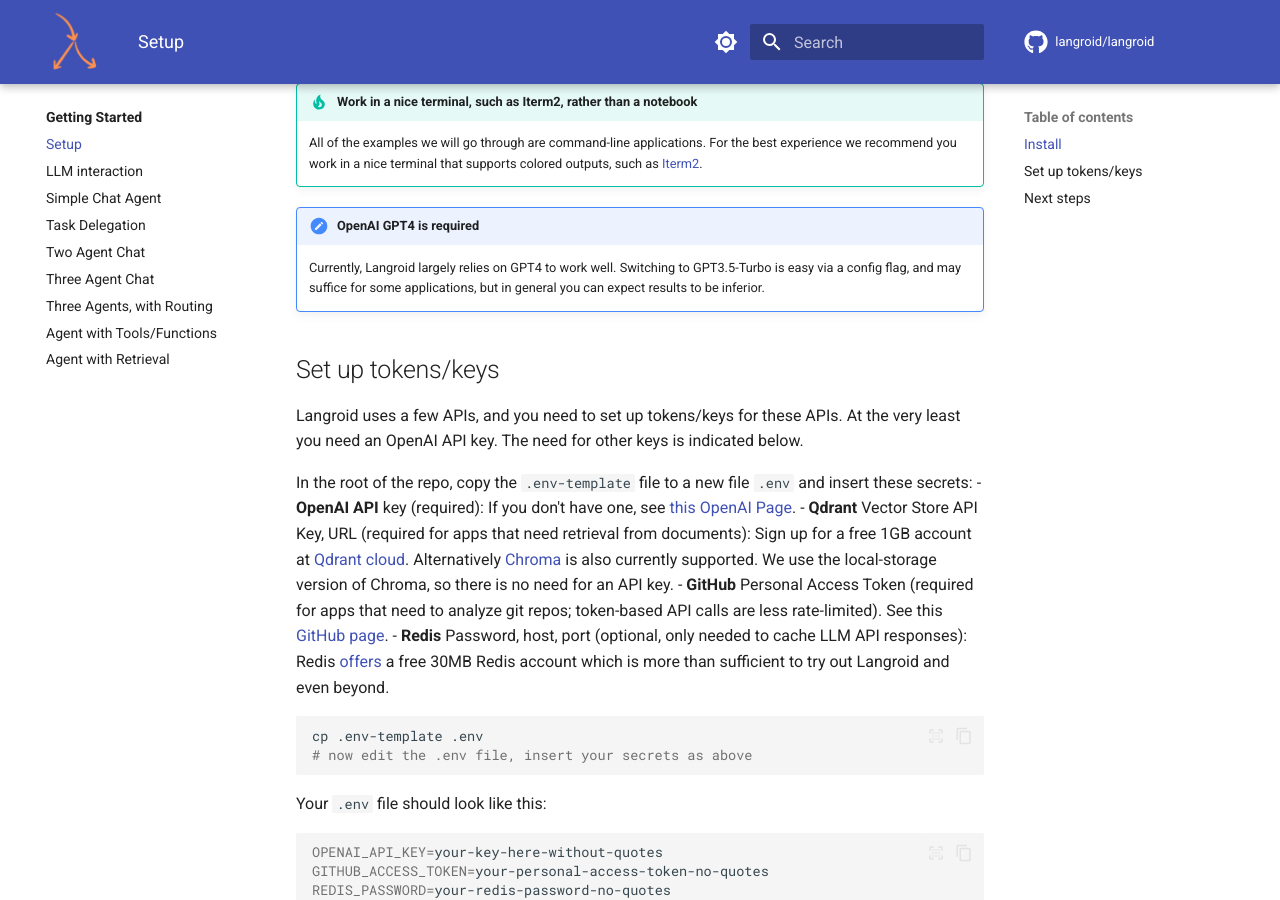
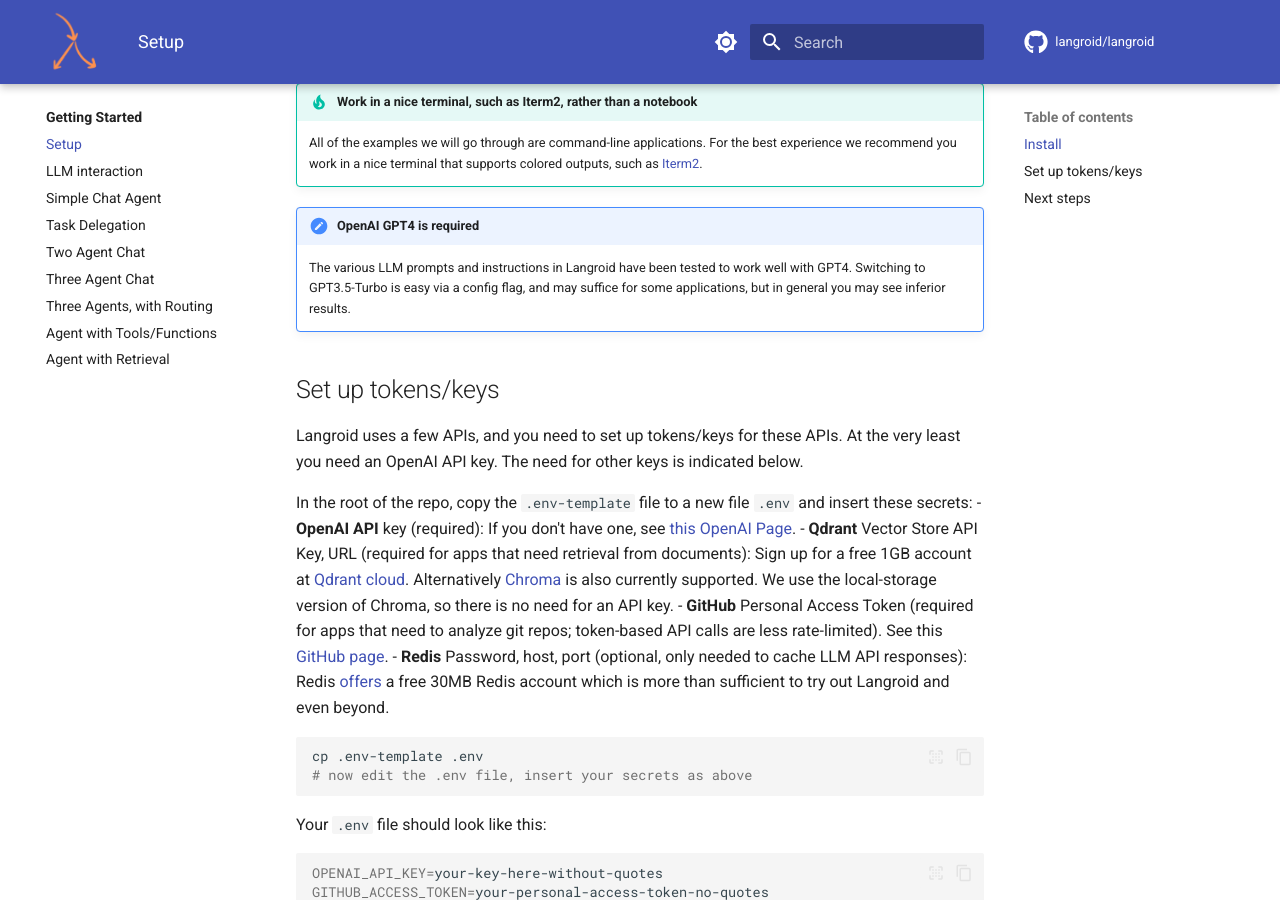
Before and after one commit to langroid/langroid, an MkDocs documentation site: the page built from docs/quick-start/setup.md, in a window 1280 px wide and 900 px high, scrolled down 611 px. Built offline with MkDocs 1.6.1 and Material for MkDocs 9.7.7, drawn with Linux system fonts in a browser that asks for light colours; comment, search, counter and statistics services are not loaded.

Commit message:
gpt4 comment

```diff
--- a/docs/quick-start/setup.md
+++ b/docs/quick-start/setup.md
@@ -27,9 +27,10 @@
     colored outputs, such as [Iterm2](https://iterm2.com/).
 
 !!! note "OpenAI GPT4 is required"
-    Currently, Langroid largely relies on GPT4 to work well.
+    The various LLM prompts and instructions in Langroid
+    have been tested to work well with GPT4.
     Switching to GPT3.5-Turbo is easy via a config flag, and may suffice
-    for some applications, but in general you can expect results to be inferior.
+    for some applications, but in general you may see inferior results.
 
 ## Set up tokens/keys
 
```
Also changed, not shown: README.md (+6 -3 lines).
